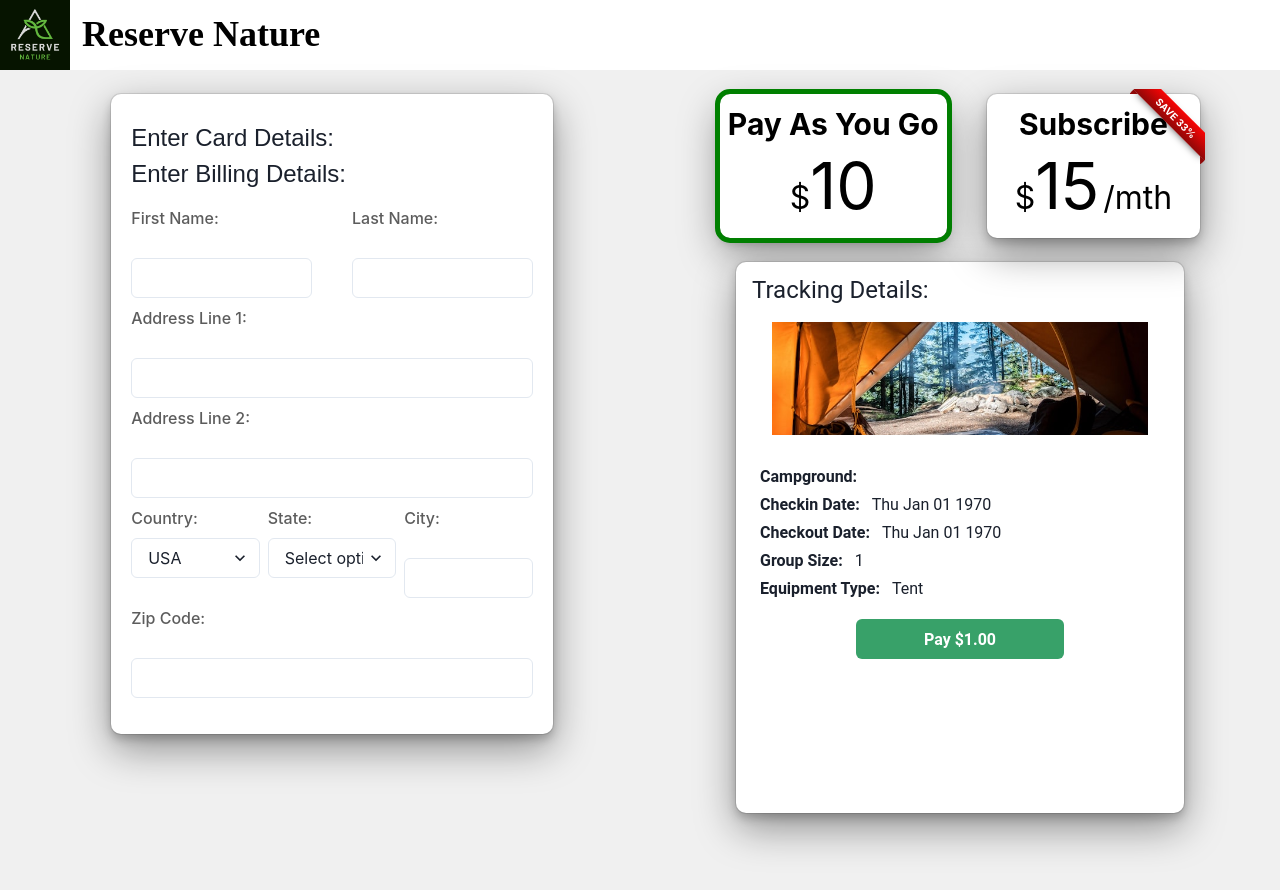
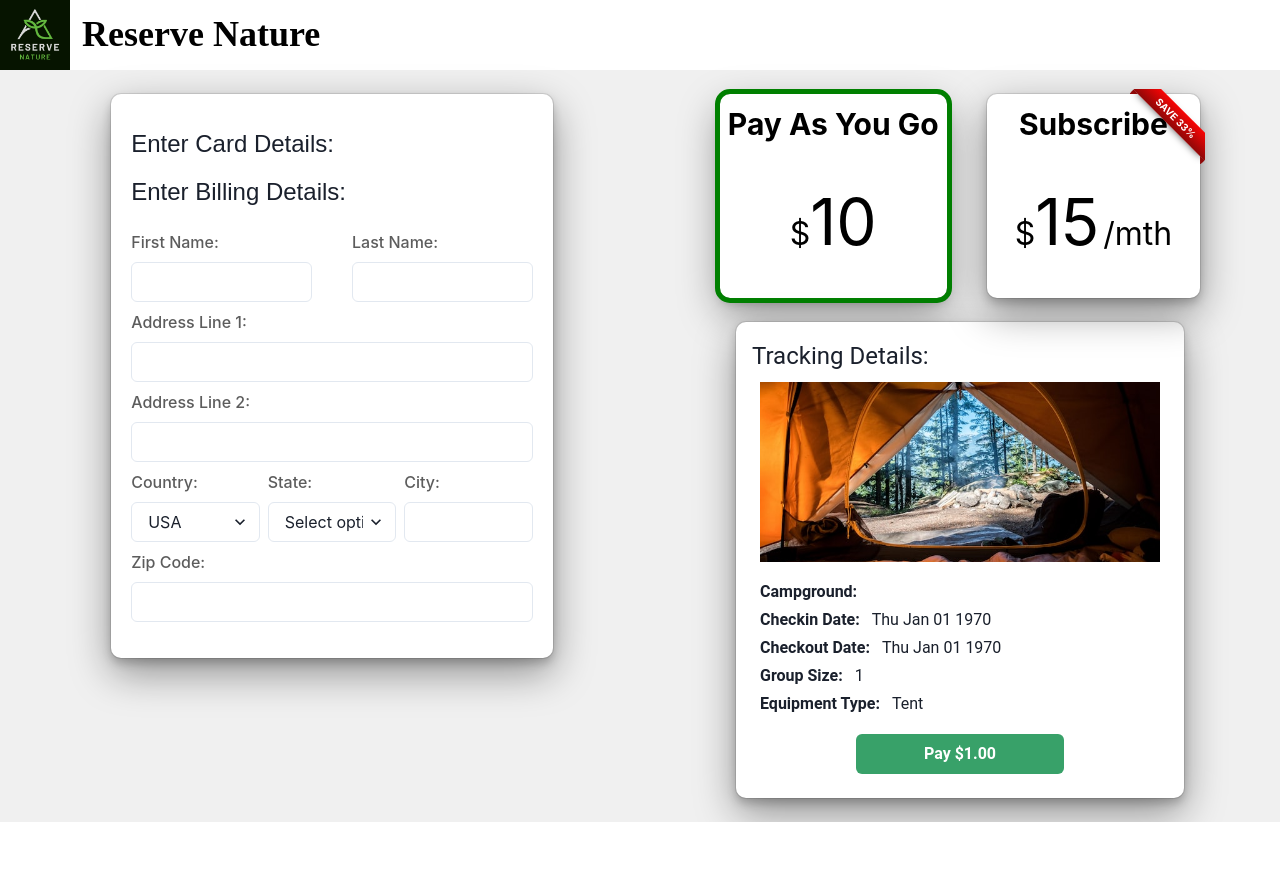
Before and after one commit to Akarshit/nature-frontend, a Next.js app: page /checkout in a window 1280 px wide. Shown: the top 890 px of the page. After the commit the page ends 822 px from the top, so only its background shows below. Built offline with nearby package versions, Linux system fonts and the light colour scheme.

Commit message:
fix: css image height on checkout

```diff
--- a/components/DateRangePicker.jsx
+++ b/components/DateRangePicker.jsx
@@ -26,7 +26,6 @@ export default function DateRangePicker() {
   const { setStartDate, setEndDate } = useUIStore((state) => state, shallow);
   const [showCal, setShowCal] = useState(false);
   const setDates = (dates) => {
-    console.log(dates);
     const sD = dates.selection.startDate;
     const eD = dates.selection.endDate;
     setStartDate(sD);
@@ -35,14 +34,13 @@ export default function DateRangePicker() {
       setShowCal(false);
     }
   };
-  console.log(showCal);
   const toggleCal = (val) => {
     console.log(val);
     setShowCal(val);
   };
   const dates = {
-    startDate,
-    endDate,
+    startDate: startDate ?? new Date(),
+    endDate: endDate ?? new Date(),
     key: 'selection',
   };
   return (
--- a/components/NavBar.jsx
+++ b/components/NavBar.jsx
@@ -19,7 +19,7 @@ export default function NavBar() {
   }, []);
 
   return (
-    <>
+    <div>
       <Toast />
       <Contact />
       <Pricing />
@@ -49,6 +49,6 @@ export default function NavBar() {
         </Heading>
         <Entry />
       </Flex>
-    </>
+    </div>
   );
 }
--- a/components/TrackerCheckoutDetails.jsx
+++ b/components/TrackerCheckoutDetails.jsx
@@ -109,10 +109,9 @@ export default function TrackerCheckoutDetails() {
         <Image
           objectFit="cover"
           src={outing?.preview_image_url ?? 'camp.jpg'}
-          p={4}
-          m={1}
-          h="28%"
+          m={2}
           alignSelf={'stretch'}
+          maxH="180px"
         />
         <Flex direction="column" p={2} alignSelf="left">
           {trackerDetails.map((obj) => (
@@ -124,7 +123,7 @@ export default function TrackerCheckoutDetails() {
             </Flex>
           ))}
         </Flex>
-        <Flex w="100%" justify={'center'} mt={2}>
+        <Flex w="100%" justify={'center'} my={2}>
           <Button
             id="card-button"
             type="button"
--- a/pages/checkout.js
+++ b/pages/checkout.js
@@ -10,13 +10,9 @@ import { useUIStore } from '#store';
 
 export default function Checkout() {
   return (
-    <Flex
-      align="stretch"
-      direction="column"
-      bgColor={'blackAlpha.100'}
-      minH="100vh"
-    >
+    <Flex direction={'column'} minH="100vh" bgColor={'blackAlpha.100'}>
       <NavBar></NavBar>
+      <Flex align="stretch" direction="column" justify={'center'}>
         <Flex direction="row">
           <Flex
             justify="top"
@@ -39,8 +35,9 @@ export default function Checkout() {
               <Billing />
             </Flex>
           </Flex>
-        <Flex direction="column" w="50%" justify={'space-between'} pb={20}>
+          <Flex direction="column" w="50%" justify={'space-between'}>
             <TrackerCheckoutDetails />
+          </Flex>
         </Flex>
       </Flex>
     </Flex>
--- a/styles/globals.css
+++ b/styles/globals.css
@@ -73,58 +73,6 @@ a {
 #card-input {
   margin-top: 0;
   margin-bottom: 40px;
-}
-
-h3 {
-  margin: 0;
-}
-
-p {
-  line-height: 24px;
-}
-
-label {
-  font-size: 12px;
-  width: 100%;
-}
-
-input {
-  padding: 12px;
-  width: 100%;
-  border-radius: 5px;
-  border-width: 1px;
-  margin-top: 20px;
-  font-size: 16px;
-  border: 1px solid rgba(0, 0, 0, 0.15);
-}
-
-input:focus {
-  border: 1px solid #006aff;
-}
-
-button {
-  color: #ffffff;
-  background-color: #006aff;
-  border-radius: 5px;
-  cursor: pointer;
-  border-style: none;
-  user-select: none;
-  outline: none;
-  font-size: 16px;
-  font-weight: 500;
-  line-height: 24px;
-  padding: 12px;
-  width: 100%;
-  box-shadow: 1px;
-}
-
-button:active {
-  background-color: rgb(0, 85, 204);
-}
-
-button:disabled {
-  background-color: rgba(0, 0, 0, 0.05);
-  color: rgba(0, 0, 0, 0.3);
 }
 
 #payment-status-container {
```
Lines whose indentation alone changed are shown as unchanged.
